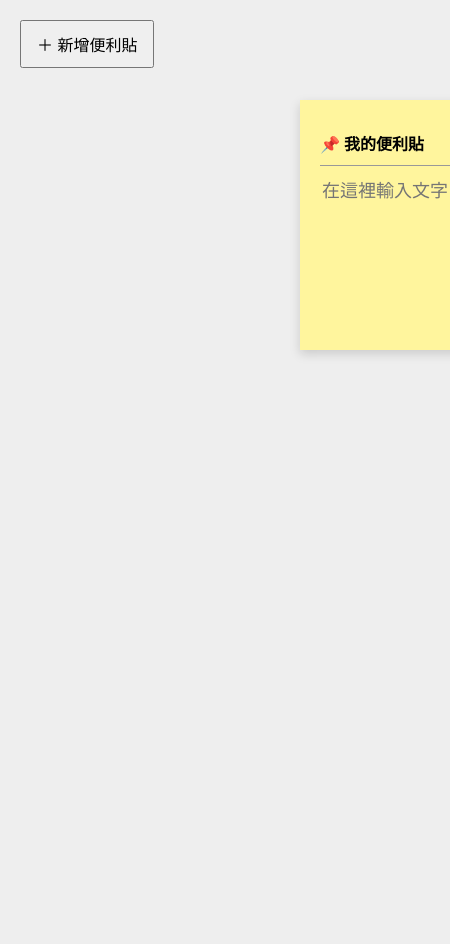
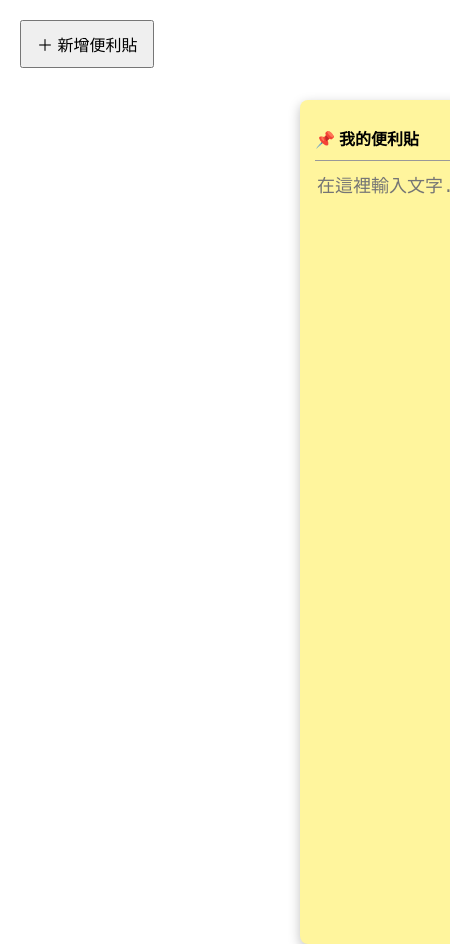
Before and after one commit to TuTu55527/MyStickyNotes, an Electron app: page index.html in a window 300 px wide. Both pictures are taken after a click on the button "＋ 新增便利貼". Shown: the top 944 px of the page, 450 px wide, since content can reach past the window. Before the commit the page ends 844 px from the top, so only its background shows below. Drawn offline with Linux system fonts and the light colour scheme.

Commit message:
Update desktop sticky note

```diff
--- a/index.html
+++ b/index.html
@@ -6,9 +6,14 @@
 
     <style>
 
+        html,
         body {
-            background-color: #eeeeee;
             margin: 0;
+            padding: 0;
+            width: 100%;
+            height: 100%;
+            overflow: hidden;
+            background: transparent;
         }
 
         #addNote {
@@ -22,25 +27,27 @@
         }
 
         .note {
-            width: 250px;
-            height: 250px;
-
+            width: 100%;
+            height: 100%;
             background-color: #fff59d;
-
-            padding: 20px;
-
+            padding: 15px;
             position: absolute;
-
+            left: 0;
+            top: 0;
             box-sizing: border-box;
 
-            box-shadow: 0 4px 10px rgba(0, 0, 0, 0.15);
+            border-radius: 8px;
+
+            box-shadow:
+                0 4px 12px rgba(0, 0, 0, 0.25);
+
+            overflow: hidden;
         }
+
 
         .title {
             height: 45px;
-
             cursor: move;
-
             font-weight: bold;
 
             display: flex;
@@ -50,15 +57,18 @@
             border-bottom: 1px solid #999;
 
             user-select: none;
+
+            -webkit-app-region: drag;
         }
+
 
         .delete {
             border: none;
             background: transparent;
+            cursor: pointer;
+            font-size: 16px;
 
-            cursor: pointer;
-
-            font-size: 18px;
+            -webkit-app-region: no-drag;
         }
 
         textarea {
```
Also changed, not shown: main.js (+19 -11 lines).
